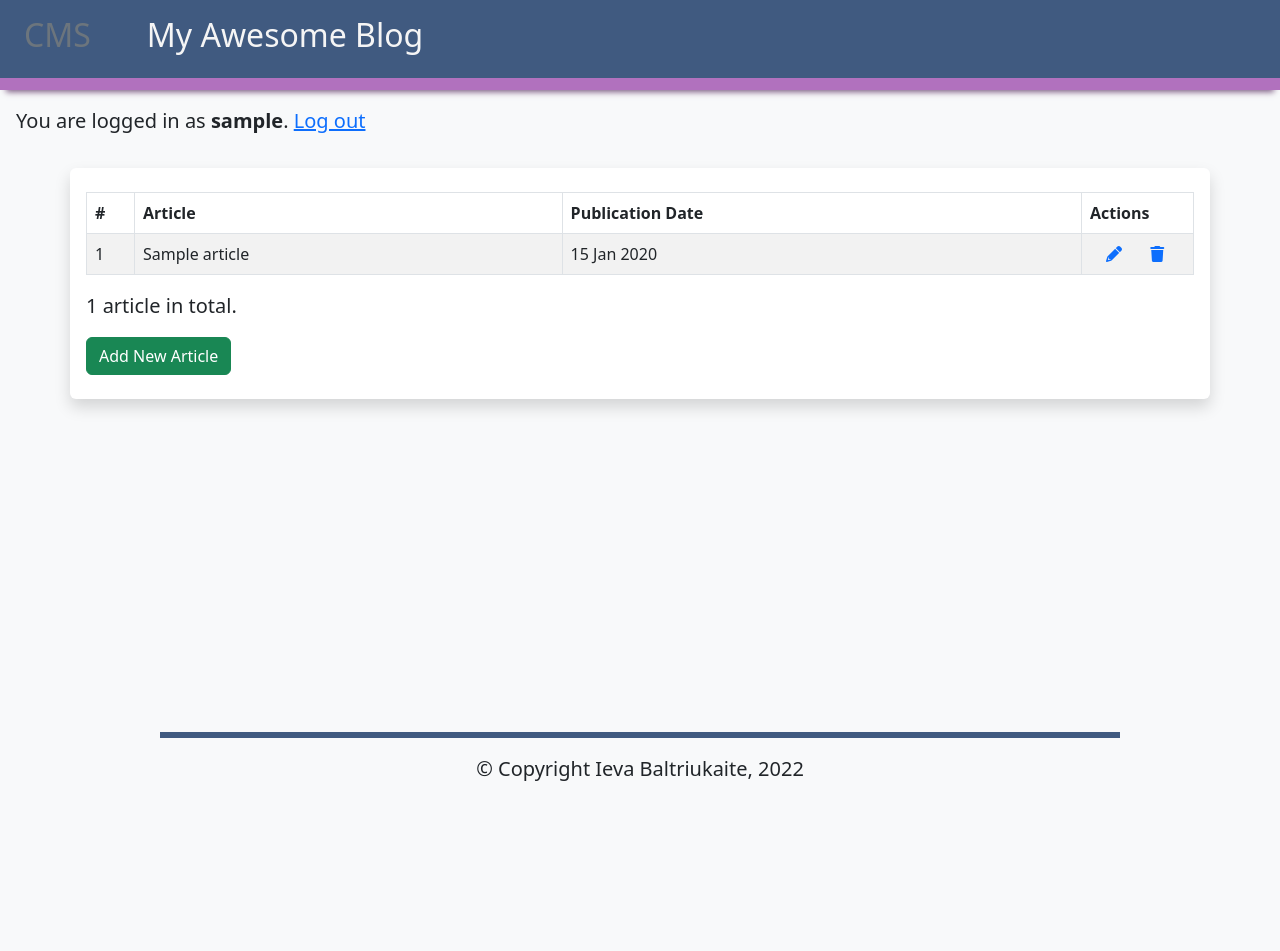
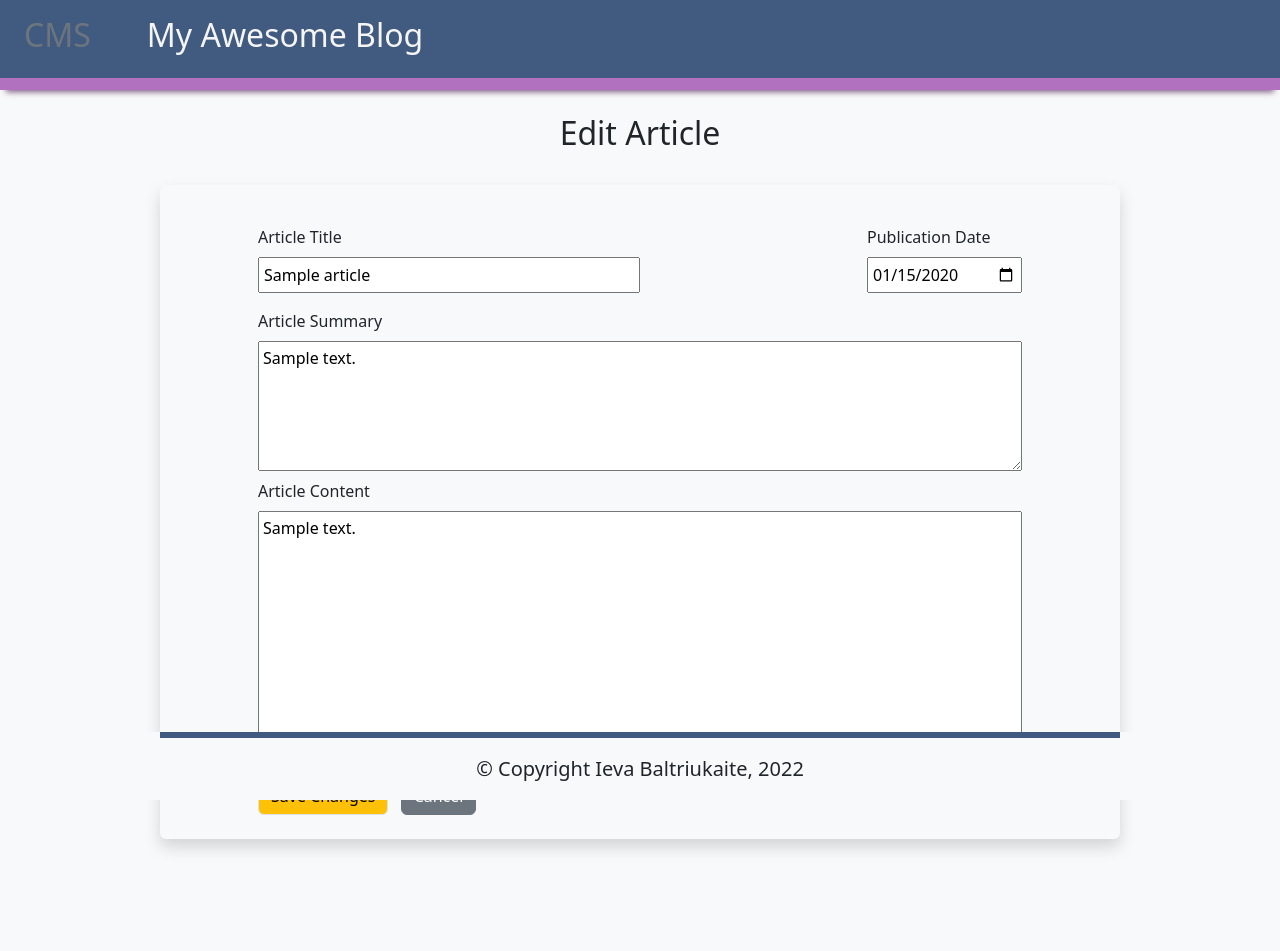
Before and after one commit to IevaBa/Sprint8-ContentManagementSystem, a PHP site: page /admin.php?action=editArticle&articleId=1 in a window 1280 px wide. Before the commit the page ends 781 px from the top, so only its background shows below. Run offline with PHP 8.4, Linux system fonts and the light colour scheme; the visitor is signed in with stand-in values (Sample User, id 1); tables that the repository leaves empty or names only in its code hold one stand-in row (values such as "Sample post"); some libraries are stand-ins or nearby versions.

Commit message:
Added UPDATE the article functionality

```diff
--- a/admin.php
+++ b/admin.php
@@ -19,6 +19,9 @@ switch ( $action ) {
     break;
   case 'newArticle':
     newArticle();
+    break;
+  case 'editArticle':
+    editArticle();
     break;
   case 'deleteArticle':
     deleteArticle();
@@ -81,6 +84,33 @@ function newArticle() {
   }
 }
 
+function editArticle() {
+
+  $results = array();
+  $results['pageTitle'] = "Edit Article";
+  $results['formAction'] = "editArticle";
+
+  if ( isset( $_POST['saveChanges'] ) ) {
+
+    if ( !$article = Article::getById( (int)$_POST['articleId'] ) ) {
+      header( "Location: admin.php?error=articleNotFound" );
+      return;
+    }
+
+    $article->storeFormValues( $_POST );
+    $article->update();
+    header( "Location: admin.php?status=changesSaved" );
+
+  } elseif ( isset( $_POST['cancel'] ) ) {
+
+    header( "Location: admin.php" );
+  } else {
+
+    $results['article'] = Article::getById( (int)$_GET['articleId'] );
+    require( TEMPLATE_PATH . "/admin/editArticle.php" );
+  }
+}
+
 function deleteArticle() {
 
   if ( !$article = Article::getById( (int)$_GET['articleId'] ) ) {
--- a/classes/Article.php
+++ b/classes/Article.php
@@ -136,6 +136,28 @@ class Article {
   }
 
   /**
+  * UPDATE ARTICLE
+  */
+
+  public function update() {
+
+    // checking id
+    if ( is_null( $this->id ) ) trigger_error ( "Article::update(): Attempt to update an Article object that does not have its ID property set.", E_USER_ERROR );
+
+    // Update the Article
+    $conn = new PDO( DB_DSN, DB_USERNAME, DB_PASSWORD );
+    $sql = "UPDATE articles SET publicationDate=FROM_UNIXTIME(:publicationDate), title=:title, summary=:summary, content=:content WHERE id = :id";
+    $st = $conn->prepare ( $sql );
+    $st->bindValue( ":publicationDate", $this->publicationDate, PDO::PARAM_INT );
+    $st->bindValue( ":title", $this->title, PDO::PARAM_STR );
+    $st->bindValue( ":summary", $this->summary, PDO::PARAM_STR );
+    $st->bindValue( ":content", $this->content, PDO::PARAM_STR );
+    $st->bindValue( ":id", $this->id, PDO::PARAM_INT );
+    $st->execute();
+    $conn = null;
+  }
+
+  /**
   * DELETE ARTICLE
   */
 
--- /dev/null
+++ b/templates/admin/editArticle.php
@@ -0,0 +1,46 @@
+<?php
+
+require_once 'templates/includes/header.php' ?>
+
+<div class="wrapper">
+    <h2 class="p-4 text-center">Edit Article</h2>
+    <div class="container w-75 d-flex justify-content-center align-items-center shadow bg-light rounded py-4">
+        <form action="admin.php?action=<?php echo $results['formAction']?>" method="POST" autocomplete="off">
+            <input type="hidden" name="articleId" value="<?php echo $results['article']->id ?>" />
+            <?php if ( isset( $results['errorMessage'] ) ) { ?>
+            <div class="errorMessage"><?php echo $results['errorMessage'] ?></div>
+            <?php } ?>
+            <div class="d-flex justify-content-between my-2">
+                <div class="d-flex flex-column col-6">
+                    <label class="py-2" for="title">Article Title</label>
+                    <input class="p-1" type="text" name="title" placeholder="Title of the article" maxlength="255"
+                        value="<?php echo htmlspecialchars( $results['article']->title )?>" required>
+                </div>
+                <div class="d-flex flex-column">
+                    <label class="py-2" for="publicationDate">Publication Date</label>
+                    <input class="p-1" type="date" name="publicationDate" placeholder="YYYY-MM-DD" required
+                        maxlength="10"
+                        value="<?php echo $results['article']->publicationDate ? date( "Y-m-d", $results['article']->publicationDate ) : "" ?>" />
+                </div>
+            </div>
+            <div class="d-flex flex-column">
+                <label class="py-2" for="summary">Article Summary</label>
+                <textarea class="p-1" rows="5" cols="80" name="summary" maxlength="1000" required
+                    placeholder="Brief description of the article"><?php echo htmlspecialchars( $results['article']->summary )?>
+                </textarea>
+            </div>
+            <div class="d-flex flex-column">
+                <label class="py-2" for="content">Article Content</label>
+                <textarea class="p-1" rows="10" cols="80" name="content" maxlength="100000" required
+                    placeholder="The HTML content of the article"><?php echo htmlspecialchars( $results['article']->content )?>
+                </textarea>
+            </div>
+            <input type="submit" name="saveChanges" class="btn btn-warning mt-3 border" value="Save Changes">
+            <input type="submit" class="btn btn-secondary ml-2 mt-3 ms-2" formnovalidate name="cancel" value="Cancel" />
+        </form>
+    </div>
+</div>
+
+<?php
+
+require_once 'templates/includes/footer.php' ?>
--- a/templates/admin/listArticles.php
+++ b/templates/admin/listArticles.php
@@ -37,7 +37,8 @@ require_once 'templates/includes/header.php' ?>
                     <?php echo date('j M Y', $article->publicationDate)?>
                 </td>
                 <td>
-                    <a href="#"><span class="fa fa-pencil mx-3"></span></a>
+                    <a href="admin.php?action=editArticle&amp;articleId=<?php echo $article->id?>"><span
+                            class="fa fa-pencil mx-3"></span></a>
                     <a href="admin.php?action=deleteArticle&amp;articleId=<?php echo $article->id ?>"
                         onclick="return confirm('Are you sure you want to delete this Article?')"><span
                             class="fa fa-trash mx-2"></span></a>
```
